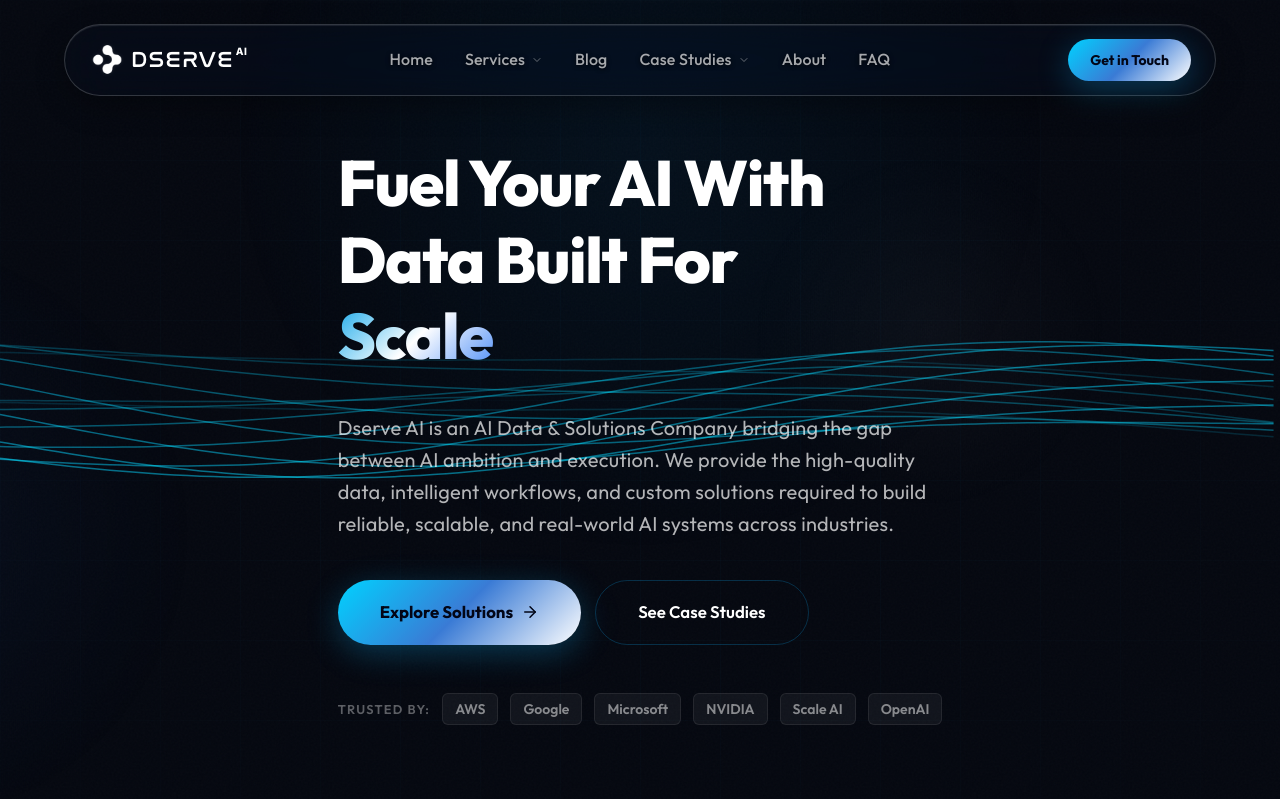
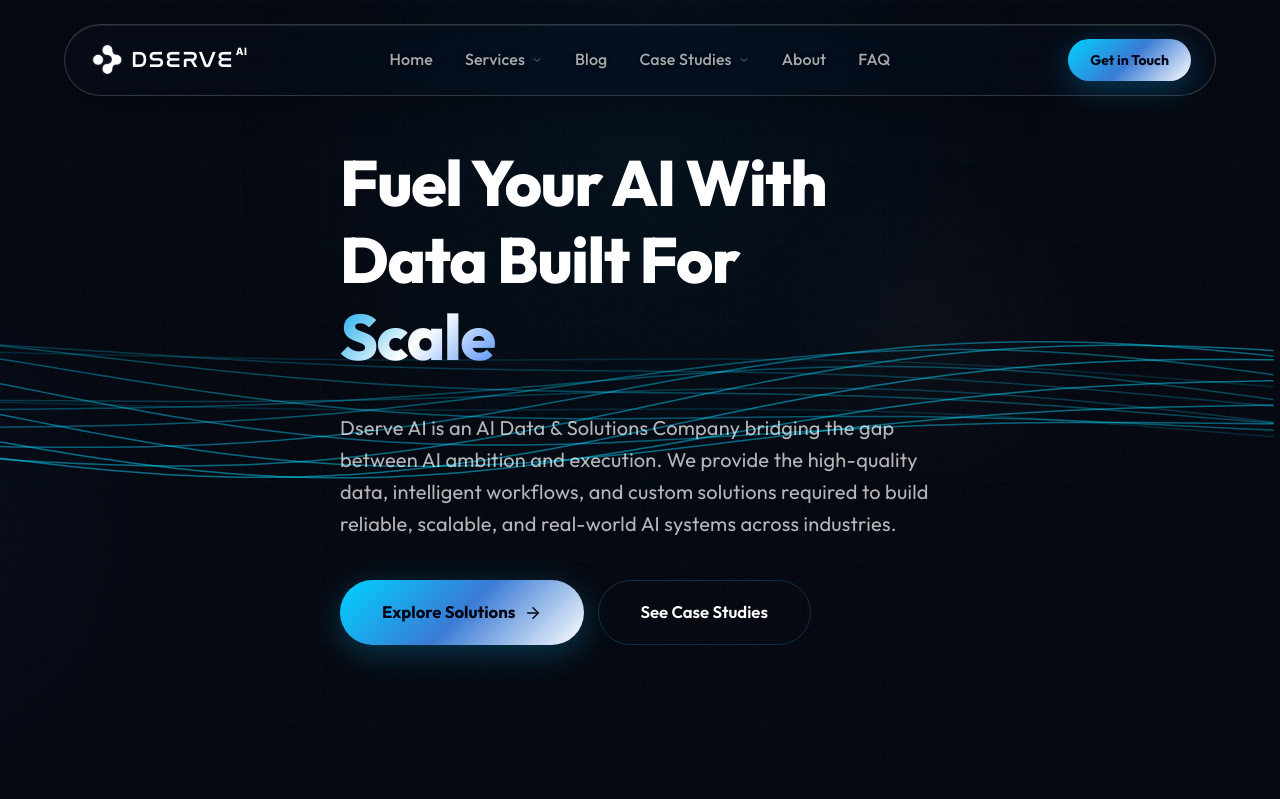
Before and after one commit to dserveai/Dserveai-Site, a Next.js app: page / in a window 1280 px wide. Shown: the top 799 px of the page. Built offline with nearby package versions, Linux system fonts and the light colour scheme.

Commit message:
fix: allow wikimedia images in csp and next.config; remove trusted by content but keep space

```diff
--- a/app/page.tsx
+++ b/app/page.tsx
@@ -126,11 +126,7 @@
               <Link href="/services" className="btn btn--primary btn--lg">Explore Solutions <ArrowRight size={18} /></Link>
               <Link href="/case-studies" className="btn btn--secondary btn--lg" style={{ justifyContent: 'center' }}>See Case Studies</Link>
             </div>
-            <div className={styles.heroTrust}>
-              <span className={styles.trustLabel}>Trusted by:</span>
-              {partners.slice(0, 6).map(p => (
-                <span key={p.name} className={styles.trustName}>{p.name}</span>
-              ))}
+            <div className={styles.heroTrust} style={{ minHeight: '32px' }}>
             </div>
           </div>
         </header>
--- a/next.config.ts
+++ b/next.config.ts
@@ -9,6 +9,10 @@
       {
         protocol: "https",
         hostname: "images.unsplash.com",
+      },
+      {
+        protocol: "https",
+        hostname: "upload.wikimedia.org",
       },
     ],
   },
@@ -35,7 +39,7 @@
           },
           {
             key: "Content-Security-Policy",
-            value: "default-src 'self'; script-src 'self' 'unsafe-inline' 'unsafe-eval'; style-src 'self' 'unsafe-inline' https://fonts.googleapis.com; font-src 'self' data: https://fonts.gstatic.com; img-src 'self' data: blob: https://images.unsplash.com; connect-src 'self'; media-src 'self';",
+            value: "default-src 'self'; script-src 'self' 'unsafe-inline' 'unsafe-eval'; style-src 'self' 'unsafe-inline' https://fonts.googleapis.com; font-src 'self' data: https://fonts.gstatic.com; img-src 'self' data: blob: https://images.unsplash.com https://upload.wikimedia.org; connect-src 'self'; media-src 'self';",
           },
         ],
       },
```
